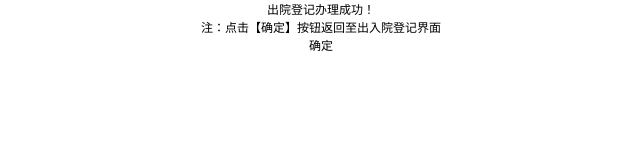
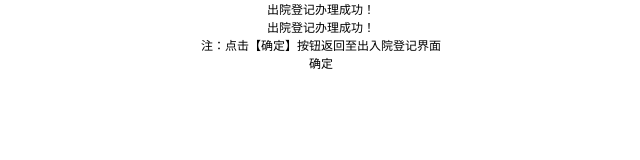
Before and after one commit to jy1216/git-prictice, a plain HTML site: page my-app-test/index.html in a window 1280 px wide. Shown: the whole page, without its empty margins (319-959 px from the left). Drawn offline with Linux system fonts and the light colour scheme.

Commit message:
创建首页index---测试01

```diff
--- a/my-app-test/index.html
+++ b/my-app-test/index.html
@@ -23,6 +23,7 @@
     <div class="processing-status">
         <div class="img-status"></div>
         <p>出院登记办理成功！</p>
+        <p>出院登记办理成功！</p>
     </div>
     <p class="text-center">注：点击【确定】按钮返回至出入院登记界面</p>
     <div class="confirm-button" ng-click="queding()">确定</div>
```
